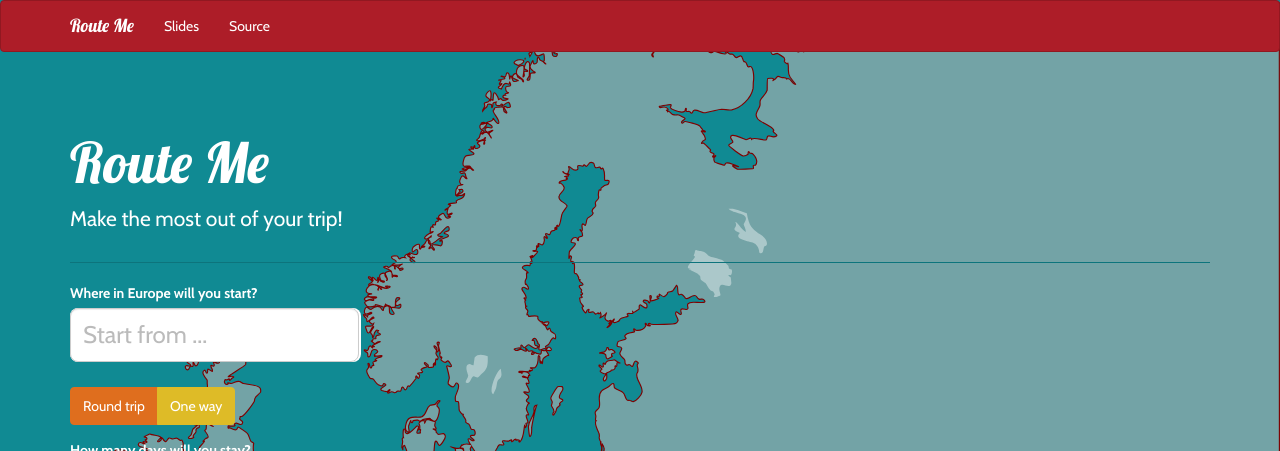
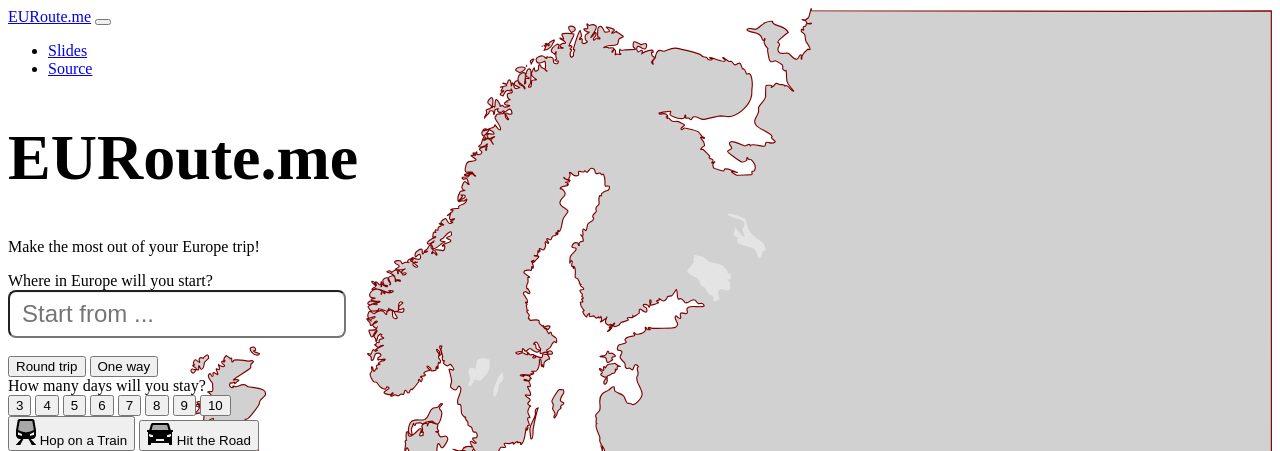
Before and after one commit to abakan-zz/euroute.me, a Flask app: page / in a window 1280 px wide. Shown: the top 451 px of the page. Run offline with Flask 2, Linux system fonts and the light colour scheme; parts of the project's set-up code (start-up, migrations or seed data) failed here and were passed over; grey boxes are pictures that could not be loaded.

Commit message:
CSS united, slides are not modal, fixed indexing problem.

```diff
--- a/routeme.py
+++ b/routeme.py
@@ -26,7 +26,7 @@
 @app.route("/route")
 def route():
 
-    city, country = request.args.get('origin').encode('utf8').split(',')
+    city, country = request.args.get('origin').split(',')
     origin = destin = CITYMAP[(city.strip(), country.strip())]
 
     dest = request.args.get('destin')
--- a/templates/index.html
+++ b/templates/index.html
@@ -1,5 +1,5 @@
 {% extends "layout.html" %}
-{% block title %}Route Me - Where're you going?{% endblock %}
+{% block title %}EURoute.me - Make the most out of your Europe trip!{% endblock %}
 {% block head %}
     <link href="static/css/typeahead.css" rel="stylesheet">
     <script src="static/js/typeahead.min.js"></script>
@@ -8,8 +8,8 @@
       <div class="page-header" id="banner">
         <div class="row">
           <div class="col-lg-6">
-            <h1>Route Me</h1>
-            <p class="lead">Make the most out of your trip!</p>
+            <h1>EURoute.me</h1>
+            <p class="lead">Make the most out of your Europe trip!</p>
           </div>
         </div>
       </div>
--- a/templates/layout.html
+++ b/templates/layout.html
@@ -9,7 +9,7 @@
     <link rel="shortcut icon" href="static/ico/favicon.png">
     <title>{% block title %}{% endblock %}</title>
     <!-- Bootstrap core CSS -->
-    <link href="static/css/amelia.css" rel="stylesheet">
+    <link href="static/css/united.css" rel="stylesheet">
     <link href="static/css/routeme.css" rel="stylesheet">
     <!-- Custom styles for this template -->
     <script src="static/js/jquery-1.10.2.min.js"></script>
@@ -22,7 +22,7 @@
     <div class="navbar navbar-default">
       <div class="container">
         <div class="navbar-header">
-          <a href="../" class="navbar-brand">Route Me</a>
+          <a href="/" class="navbar-brand">EURoute.me</a>
           <button class="navbar-toggle" type="button" data-toggle="collapse" data-target="#navbar-main">
             <span class="icon-bar"></span>
             <span class="icon-bar"></span>
@@ -32,10 +32,10 @@
         <div class="navbar-collapse collapse" id="navbar-main">
           <ul class="nav navbar-nav">
             <li>
-              <a href="#" onclick="$('#myModal').modal('show')">Slides</a>
+              <a href="https://docs.google.com/presentation/d/17lDjA-AzgWAYmoFBtr-Tyv6eVCOqidiP1EEE_dpo1jY/pub?start=false&loop=false&delayms=60000" target="_blank">Slides</a>
             </li>
             <li>
-              <a href="https://github.com/abakan/routeme/">Source</a>
+              <a href="https://github.com/abakan/euroute.me/" target="_blank">Source</a>
             </li>
           </ul>
 
```
